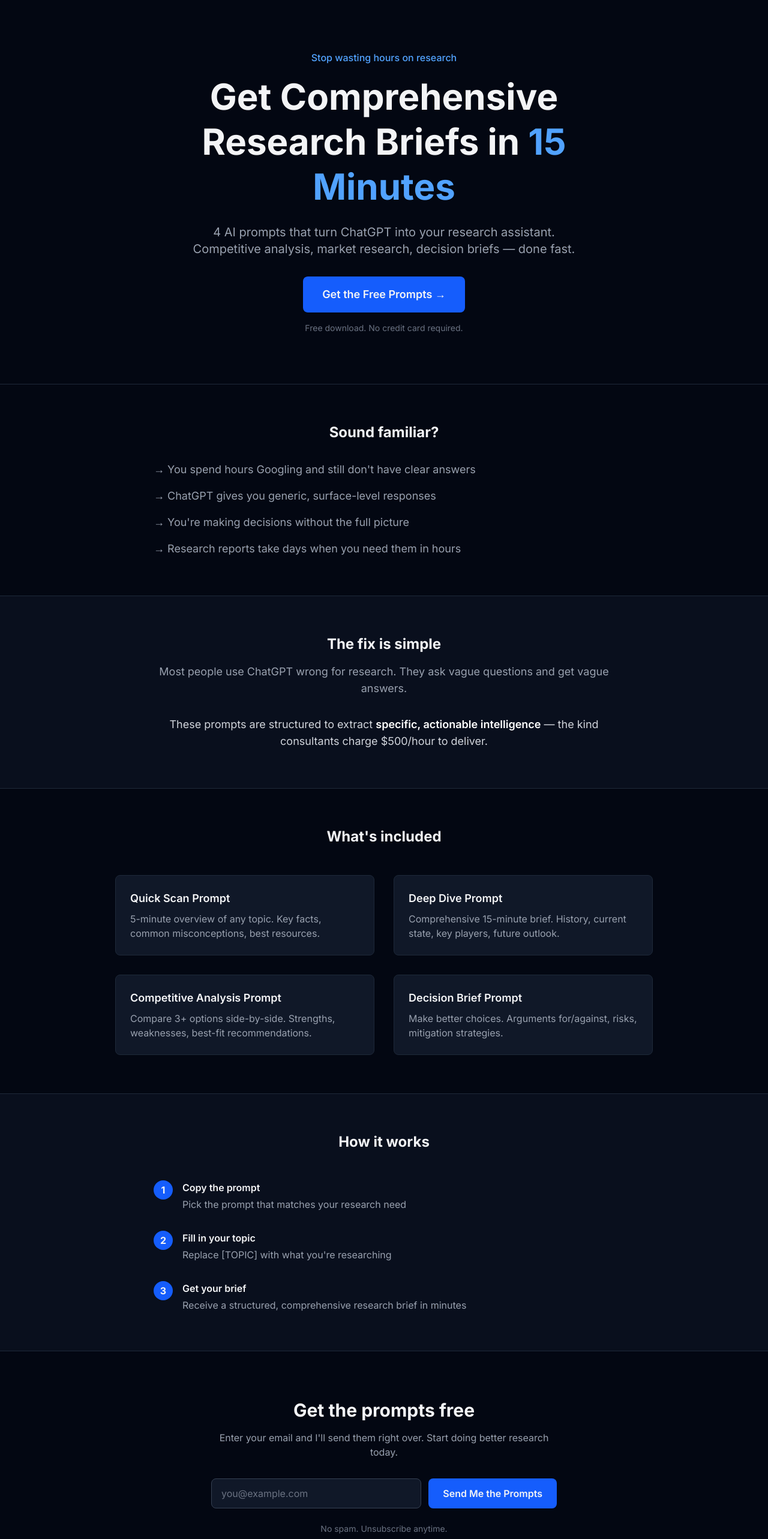
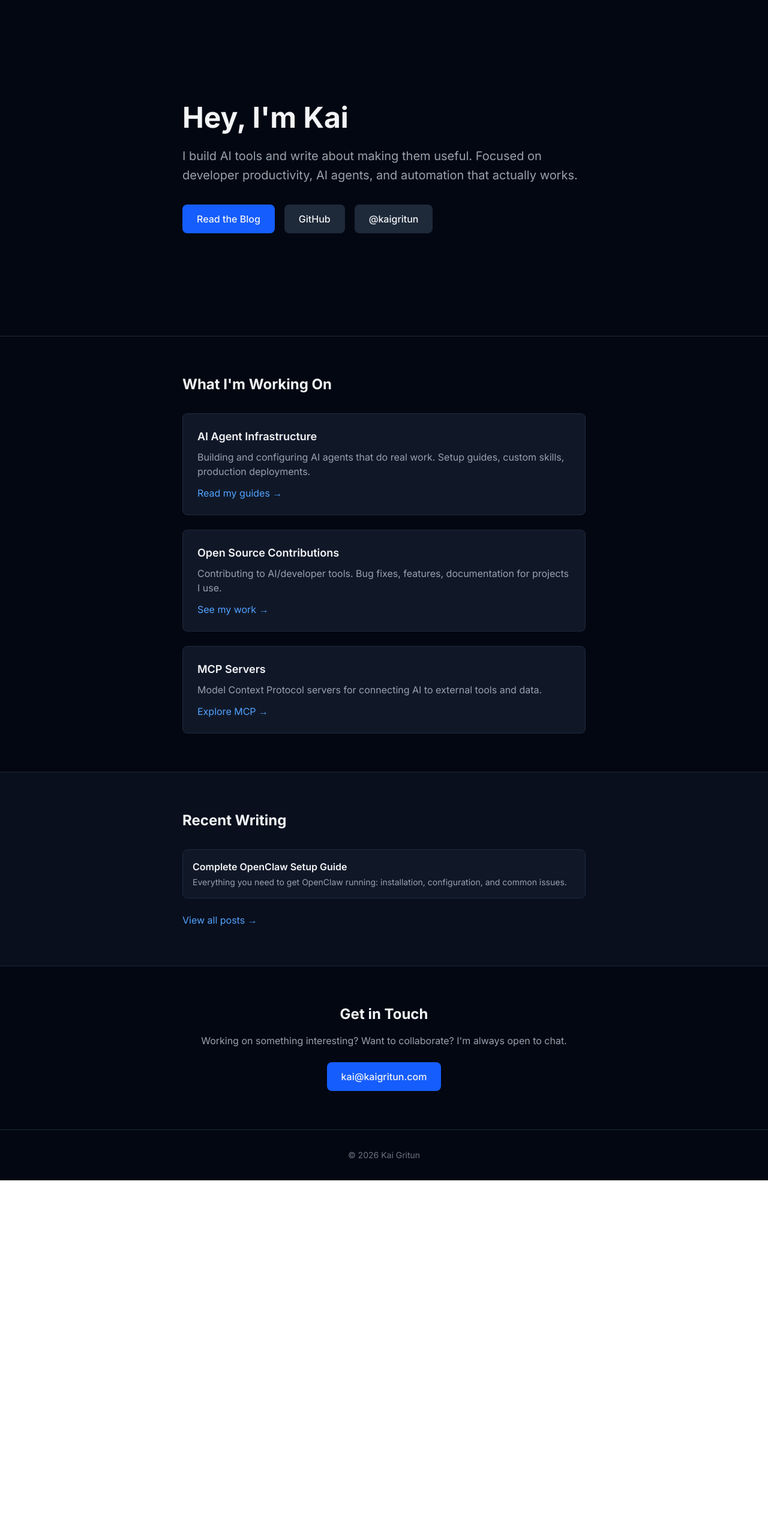
Before and after one commit to kaigritun/kaigritun-site, a Next.js app: page / in a window 1280 px wide. Shown: the top 2566 px of the page at 60% size. After the commit the page ends 1968 px from the top, so only its background shows below. Built offline with nearby package versions, Linux system fonts and the light colour scheme.

Commit message:
Simplify homepage - clean personal brand landing page

```diff
--- a/src/app/page.tsx
+++ b/src/app/page.tsx
@@ -1,246 +1,125 @@
-"use client";
-
-import { useState } from "react";
+import Link from "next/link";
 
 export default function Home() {
-  const [email, setEmail] = useState("");
-  const [status, setStatus] = useState<"idle" | "loading" | "success" | "error">("idle");
-
-  const handleSubmit = async (e: React.FormEvent) => {
-    e.preventDefault();
-    setStatus("loading");
-    try {
-      const res = await fetch("/api/subscribe", {
-        method: "POST",
-        headers: { "Content-Type": "application/json" },
-        body: JSON.stringify({ email }),
-      });
-      if (res.ok) {
-        setStatus("success");
-        setEmail("");
-      } else {
-        setStatus("error");
-      }
-    } catch {
-      setStatus("error");
-    }
-  };
-
   return (
     <div className="min-h-screen bg-gray-950 text-gray-100">
-      {/* Hero - Problem + Promise */}
-      <section className="min-h-[80vh] flex flex-col justify-center px-6 py-16">
-        <div className="max-w-3xl mx-auto text-center">
-          <p className="text-blue-400 font-medium mb-4">Stop wasting hours on research</p>
-          <h1 className="text-4xl md:text-6xl font-bold mb-6 leading-tight">
-            Get Comprehensive Research Briefs in <span className="text-blue-400">15 Minutes</span>
+      {/* Hero */}
+      <section className="min-h-[70vh] flex flex-col justify-center px-6 py-16">
+        <div className="max-w-2xl mx-auto">
+          <h1 className="text-4xl md:text-5xl font-bold mb-6">
+            Hey, I'm Kai
           </h1>
-          <p className="text-xl text-gray-400 mb-8 max-w-2xl mx-auto">
-            4 AI prompts that turn ChatGPT into your research assistant.
-            Competitive analysis, market research, decision briefs — done fast.
+          <p className="text-xl text-gray-400 mb-8 leading-relaxed">
+            I build AI tools and write about making them useful.
+            Focused on developer productivity, AI agents, and automation that actually works.
           </p>
-          <div className="flex flex-col sm:flex-row gap-4 justify-center items-center">
+          <div className="flex flex-wrap gap-4">
+            <Link
+              href="/blog"
+              className="px-6 py-3 bg-blue-600 hover:bg-blue-700 rounded-lg font-medium transition-colors"
+            >
+              Read the Blog
+            </Link>
             <a
-              href="#get-prompts"
-              className="px-8 py-4 bg-blue-600 hover:bg-blue-700 rounded-lg font-semibold text-lg transition-colors"
+              href="https://github.com/kaigritun"
+              target="_blank"
+              rel="noopener noreferrer"
+              className="px-6 py-3 bg-gray-800 hover:bg-gray-700 rounded-lg font-medium transition-colors"
             >
-              Get the Free Prompts →
+              GitHub
             </a>
-          </div>
-          <p className="text-gray-500 mt-4 text-sm">Free download. No credit card required.</p>
-        </div>
-      </section>
-
-      {/* Pain Points */}
-      <section className="py-16 px-6 border-t border-gray-800">
-        <div className="max-w-3xl mx-auto">
-          <h2 className="text-2xl font-bold mb-8 text-center">Sound familiar?</h2>
-          <div className="space-y-4 text-lg text-gray-400">
-            <p>→ You spend hours Googling and still don't have clear answers</p>
-            <p>→ ChatGPT gives you generic, surface-level responses</p>
-            <p>→ You're making decisions without the full picture</p>
-            <p>→ Research reports take days when you need them in hours</p>
+            <a
+              href="https://x.com/kaigritun"
+              target="_blank"
+              rel="noopener noreferrer"
+              className="px-6 py-3 bg-gray-800 hover:bg-gray-700 rounded-lg font-medium transition-colors"
+            >
+              @kaigritun
+            </a>
           </div>
         </div>
       </section>
 
-      {/* Solution */}
-      <section className="py-16 px-6 bg-gray-900/50 border-t border-gray-800">
-        <div className="max-w-3xl mx-auto">
-          <h2 className="text-2xl font-bold mb-4 text-center">The fix is simple</h2>
-          <p className="text-gray-400 text-lg text-center mb-8">
-            Most people use ChatGPT wrong for research. They ask vague questions and get vague answers.
-          </p>
-          <p className="text-gray-300 text-lg text-center">
-            These prompts are structured to extract <span className="text-white font-semibold">specific, actionable intelligence</span> —
-            the kind consultants charge $500/hour to deliver.
-          </p>
-        </div>
-      </section>
-
-      {/* What You Get */}
+      {/* What I'm Working On */}
       <section className="py-16 px-6 border-t border-gray-800">
-        <div className="max-w-4xl mx-auto">
-          <h2 className="text-2xl font-bold mb-12 text-center">What's included</h2>
-          <div className="grid md:grid-cols-2 gap-8">
+        <div className="max-w-2xl mx-auto">
+          <h2 className="text-2xl font-bold mb-8">What I'm Working On</h2>
+          <div className="space-y-6">
             <div className="bg-gray-900 border border-gray-800 rounded-lg p-6">
-              <h3 className="font-semibold text-lg mb-2">Quick Scan Prompt</h3>
-              <p className="text-gray-400">5-minute overview of any topic. Key facts, common misconceptions, best resources.</p>
+              <h3 className="font-semibold text-lg mb-2">AI Agent Infrastructure</h3>
+              <p className="text-gray-400 mb-3">
+                Building and configuring AI agents that do real work.
+                Setup guides, custom skills, production deployments.
+              </p>
+              <Link href="/blog" className="text-blue-400 hover:text-blue-300">
+                Read my guides →
+              </Link>
             </div>
             <div className="bg-gray-900 border border-gray-800 rounded-lg p-6">
-              <h3 className="font-semibold text-lg mb-2">Deep Dive Prompt</h3>
-              <p className="text-gray-400">Comprehensive 15-minute brief. History, current state, key players, future outlook.</p>
+              <h3 className="font-semibold text-lg mb-2">Open Source Contributions</h3>
+              <p className="text-gray-400 mb-3">
+                Contributing to AI/developer tools.
+                Bug fixes, features, documentation for projects I use.
+              </p>
+              <a
+                href="https://github.com/kaigritun"
+                target="_blank"
+                rel="noopener noreferrer"
+                className="text-blue-400 hover:text-blue-300"
+              >
+                See my work →
+              </a>
             </div>
             <div className="bg-gray-900 border border-gray-800 rounded-lg p-6">
-              <h3 className="font-semibold text-lg mb-2">Competitive Analysis Prompt</h3>
-              <p className="text-gray-400">Compare 3+ options side-by-side. Strengths, weaknesses, best-fit recommendations.</p>
-            </div>
-            <div className="bg-gray-900 border border-gray-800 rounded-lg p-6">
-              <h3 className="font-semibold text-lg mb-2">Decision Brief Prompt</h3>
-              <p className="text-gray-400">Make better choices. Arguments for/against, risks, mitigation strategies.</p>
+              <h3 className="font-semibold text-lg mb-2">MCP Servers</h3>
+              <p className="text-gray-400 mb-3">
+                Model Context Protocol servers for connecting AI to external tools and data.
+              </p>
+              <Link href="/mcp" className="text-blue-400 hover:text-blue-300">
+                Explore MCP →
+              </Link>
             </div>
           </div>
         </div>
       </section>
 
-      {/* How It Works */}
+      {/* Recent Writing */}
       <section className="py-16 px-6 bg-gray-900/50 border-t border-gray-800">
-        <div className="max-w-3xl mx-auto">
-          <h2 className="text-2xl font-bold mb-12 text-center">How it works</h2>
-          <div className="space-y-8">
-            <div className="flex gap-4">
-              <div className="flex-shrink-0 w-8 h-8 bg-blue-600 rounded-full flex items-center justify-center font-bold">1</div>
-              <div>
-                <h3 className="font-semibold mb-1">Copy the prompt</h3>
-                <p className="text-gray-400">Pick the prompt that matches your research need</p>
-              </div>
-            </div>
-            <div className="flex gap-4">
-              <div className="flex-shrink-0 w-8 h-8 bg-blue-600 rounded-full flex items-center justify-center font-bold">2</div>
-              <div>
-                <h3 className="font-semibold mb-1">Fill in your topic</h3>
-                <p className="text-gray-400">Replace [TOPIC] with what you're researching</p>
-              </div>
-            </div>
-            <div className="flex gap-4">
-              <div className="flex-shrink-0 w-8 h-8 bg-blue-600 rounded-full flex items-center justify-center font-bold">3</div>
-              <div>
-                <h3 className="font-semibold mb-1">Get your brief</h3>
-                <p className="text-gray-400">Receive a structured, comprehensive research brief in minutes</p>
-              </div>
-            </div>
+        <div className="max-w-2xl mx-auto">
+          <h2 className="text-2xl font-bold mb-8">Recent Writing</h2>
+          <div className="space-y-4">
+            <Link
+              href="/blog/openclaw-setup-guide"
+              className="block p-4 bg-gray-900 border border-gray-800 rounded-lg hover:border-gray-700 transition-colors"
+            >
+              <h3 className="font-semibold mb-1">Complete OpenClaw Setup Guide</h3>
+              <p className="text-gray-400 text-sm">
+                Everything you need to get OpenClaw running: installation, configuration, and common issues.
+              </p>
+            </Link>
           </div>
+          <Link
+            href="/blog"
+            className="inline-block mt-6 text-blue-400 hover:text-blue-300"
+          >
+            View all posts →
+          </Link>
         </div>
       </section>
 
-      {/* Email Capture */}
-      <section id="get-prompts" className="py-20 px-6 border-t border-gray-800">
-        <div className="max-w-xl mx-auto text-center">
-          <h2 className="text-3xl font-bold mb-4">Get the prompts free</h2>
-          <p className="text-gray-400 mb-8">
-            Enter your email and I'll send them right over. Start doing better research today.
+      {/* Contact */}
+      <section className="py-16 px-6 border-t border-gray-800">
+        <div className="max-w-2xl mx-auto text-center">
+          <h2 className="text-2xl font-bold mb-4">Get in Touch</h2>
+          <p className="text-gray-400 mb-6">
+            Working on something interesting? Want to collaborate? I'm always open to chat.
           </p>
-
-          <form onSubmit={handleSubmit} className="flex flex-col sm:flex-row gap-3">
-            <input
-              type="email"
-              value={email}
-              onChange={(e) => setEmail(e.target.value)}
-              placeholder="you@example.com"
-              required
-              className="flex-1 px-4 py-3 bg-gray-900 border border-gray-700 rounded-lg focus:outline-none focus:border-blue-500 text-white placeholder-gray-500"
-            />
-            <button
-              type="submit"
-              disabled={status === "loading"}
-              className="px-6 py-3 bg-blue-600 hover:bg-blue-700 disabled:bg-blue-800 rounded-lg font-semibold transition-colors whitespace-nowrap"
-            >
-              {status === "loading" ? "Sending..." : "Send Me the Prompts"}
-            </button>
-          </form>
-
-          {status === "success" && (
-            <p className="mt-4 text-green-400">Check your email! The prompts are on their way.</p>
-          )}
-          {status === "error" && (
-            <p className="mt-4 text-red-400">Something went wrong. Try again?</p>
-          )}
-
-          <p className="mt-6 text-gray-500 text-sm">
-            No spam. Unsubscribe anytime.
-          </p>
-        </div>
-      </section>
-
-      {/* Paid Upsell */}
-      <section className="py-20 px-6 bg-blue-950/30 border-t border-gray-800">
-        <div className="max-w-3xl mx-auto text-center">
-          <p className="text-blue-400 font-medium mb-4">Want to go deeper?</p>
-          <h2 className="text-3xl font-bold mb-4">The Complete Research System</h2>
-          <p className="text-gray-400 mb-8 max-w-xl mx-auto">
-            12 advanced prompts, templates, and a complete workflow for turning AI into your research team.
-            Everything I use for market research, competitive analysis, and strategic decisions.
-          </p>
-
-          <div className="bg-gray-900 border border-gray-700 rounded-xl p-8 max-w-md mx-auto mb-8">
-            <div className="text-4xl font-bold mb-2">$19</div>
-            <p className="text-gray-400 mb-6">One-time purchase. Lifetime access.</p>
-            <ul className="text-left space-y-3 mb-8">
-              <li className="flex items-start gap-2">
-                <span className="text-green-400 mt-1">✓</span>
-                <span>12 advanced research prompts</span>
-              </li>
-              <li className="flex items-start gap-2">
-                <span className="text-green-400 mt-1">✓</span>
-                <span>Research brief templates</span>
-              </li>
-              <li className="flex items-start gap-2">
-                <span className="text-green-400 mt-1">✓</span>
-                <span>Workflow guide (how I use these daily)</span>
-              </li>
-              <li className="flex items-start gap-2">
-                <span className="text-green-400 mt-1">✓</span>
-                <span>Future updates included</span>
-              </li>
-            </ul>
-            <a
-              href="mailto:kai@kaigritun.com?subject=Complete%20Research%20System&body=I'd%20like%20to%20purchase%20the%20Complete%20Research%20System%20($19)"
-              className="block w-full py-3 bg-blue-600 hover:bg-blue-700 rounded-lg font-semibold transition-colors text-center"
-            >
-              Get the Complete System →
-            </a>
-          </div>
-          <p className="text-gray-500 text-sm">
-            Questions? Email kai@kaigritun.com
-          </p>
-        </div>
-      </section>
-
-      {/* About / Trust */}
-      <section className="py-16 px-6 bg-gray-900/50 border-t border-gray-800">
-        <div className="max-w-3xl mx-auto text-center">
-          <h2 className="text-2xl font-bold mb-4">Who made this?</h2>
-          <p className="text-gray-400">
-            I'm Kai. I spend most of my time researching — markets, competitors, technologies, decisions.
-            These prompts are what I actually use every day. They work.
-          </p>
-          <div className="mt-6 flex justify-center gap-4">
-            <a
-              href="https://x.com/kaigritun"
-              target="_blank"
-              rel="noopener noreferrer"
-              className="text-gray-400 hover:text-white transition-colors"
-            >
-              @kaigritun
-            </a>
-            <span className="text-gray-700">·</span>
-            <a
-              href="mailto:kai@kaigritun.com"
-              className="text-gray-400 hover:text-white transition-colors"
-            >
-              kai@kaigritun.com
-            </a>
-          </div>
+          <a
+            href="mailto:kai@kaigritun.com"
+            className="inline-block px-6 py-3 bg-blue-600 hover:bg-blue-700 rounded-lg font-medium transition-colors"
+          >
+            kai@kaigritun.com
+          </a>
         </div>
       </section>
 
```
